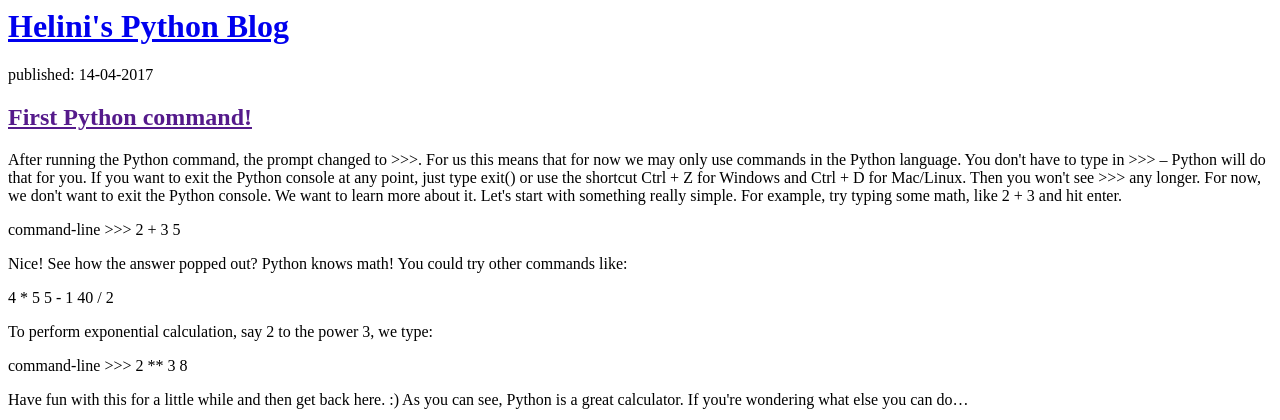
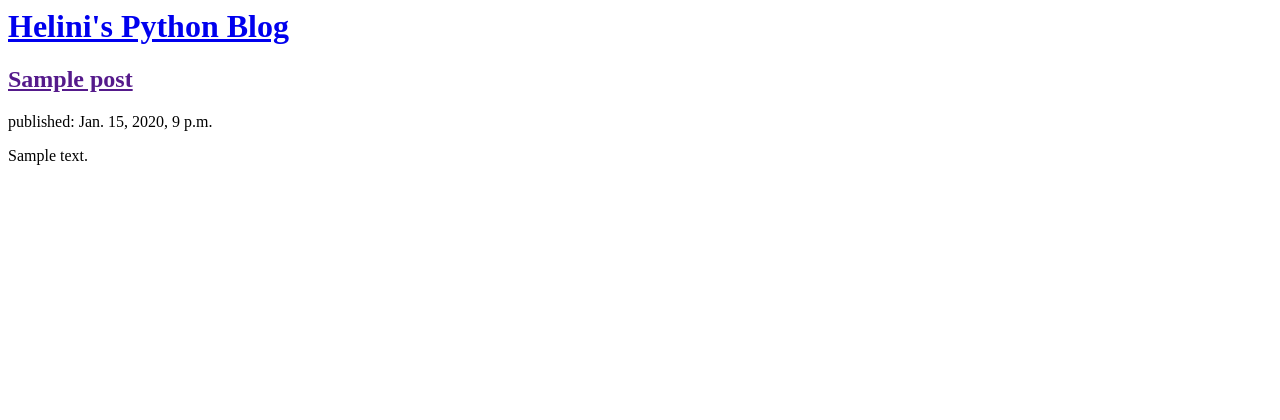
Before and after one commit to heliniApps/My-Python-Blog, a Django app: template blog/templates/blog/post_list.html in a window 1280 px wide. Shown: the top 420 px of the page. Run offline with Django 3.2, Linux system fonts and the light colour scheme; the template is opened without the code that fills it: values that come from a table or form of the project are taken from there, others are empty; tables that the repository leaves empty hold one stand-in row (values such as "Sample post").

Commit message:
Retrieved Posts from DB and added to template as dynamic data.

```diff
--- a/blog/templates/blog/post_list.html
+++ b/blog/templates/blog/post_list.html
@@ -9,7 +9,16 @@
         <a href="http://127.0.0.1:8000"> Helini's Python Blog </a>
       </h1>
     </div>
+
+    {% for post in posts %}
     <div>
+      <h2><a href=""> {{ post.title }} </a></h2>
+      <p>published: {{ post.published_date }}</p>
+      <p> {{ post.text|linebreaksbr }} </p>
+    </div>
+    {% endfor %}
+
+    <!-- <div>
       <p>published: 14-04-2017</p>
       <h2><a href="">First Python command!</a></h2>
       <p>After running the Python command, the prompt changed to >>>. For us this means that for now we may only use commands in the Python language. You don't have to type in >>> – Python will do that for you.
@@ -48,6 +57,6 @@ As you can see, Python is a great calculator. If you're wondering what else you
 
 Python originated in the late 1980s and its main goal is to be readable by human beings (not only machines!). This is why it looks much simpler than other programming languages. This makes it easy to learn, but don't worry – Python is also really powerful!
       </p>
-    </div>
+    </div> -->
   </body>
 </html>
--- a/blog/views.py
+++ b/blog/views.py
@@ -1,6 +1,9 @@
 # Create your views here.
 
 from django.shortcuts import render
+from django.utils import timezone
+from .models import Post
 
 def post_list(request):
-    return render(request, 'blog/post_list.html', {})
+    posts = Post.objects.filter(published_date__lte=timezone.now()).order_by("published_date")
+    return render(request, 'blog/post_list.html', {'posts': posts})
```
